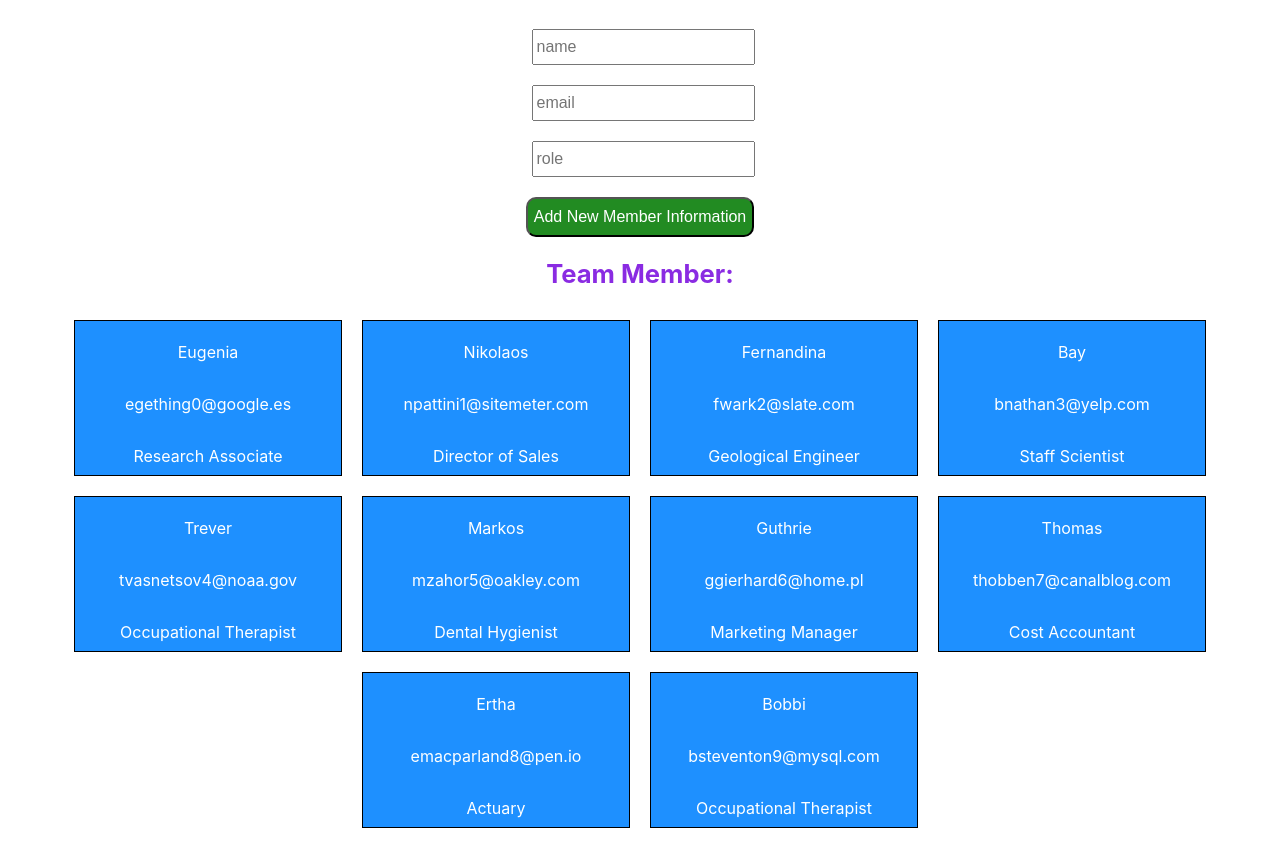
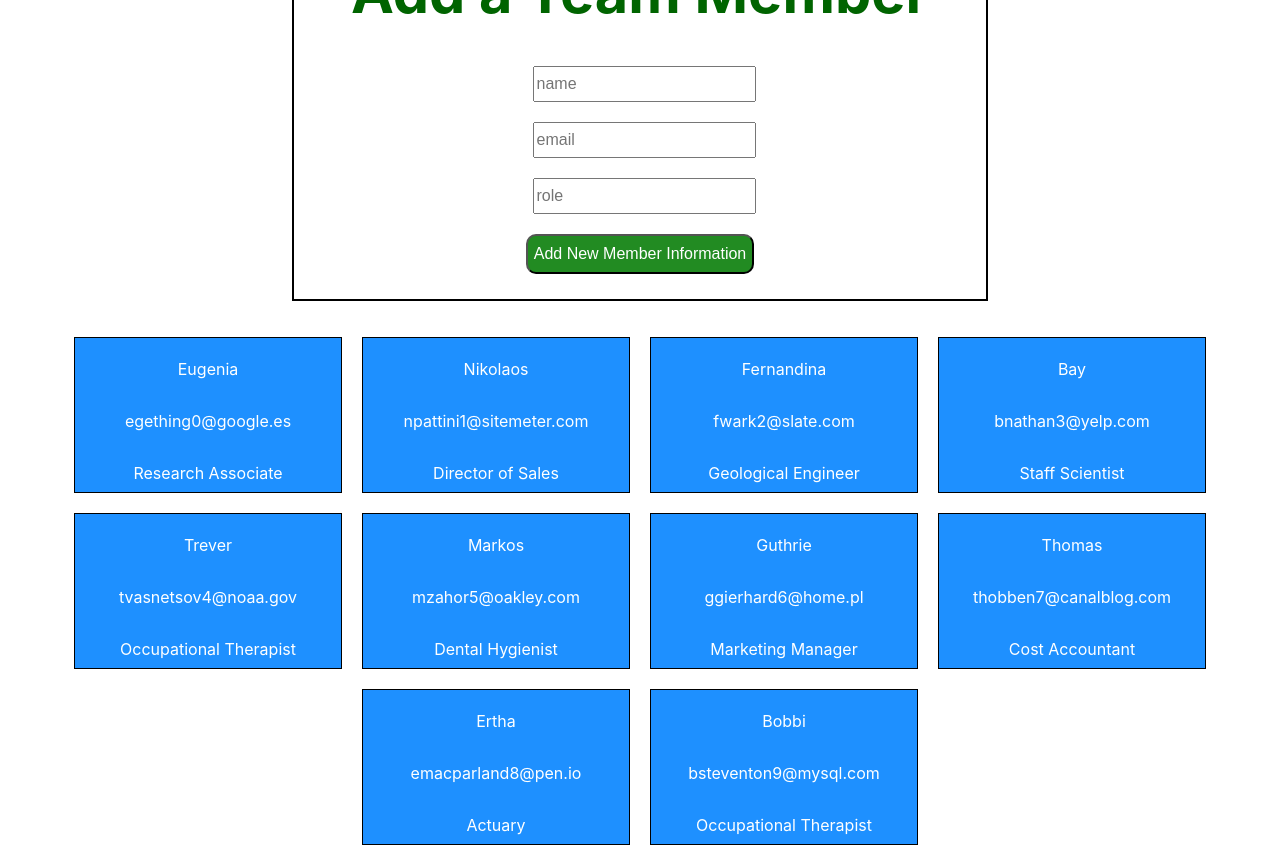
Before and after one commit to jeffglanville/team-builder, a React (Create React App) app: page / in a window 1280 px wide. Built offline with nearby package versions, Linux system fonts and the light colour scheme.

Commit message:
add changes to form

```diff
--- a/src/Components/Form/Form.js
+++ b/src/Components/Form/Form.js
@@ -31,7 +31,6 @@ function Form() {
                 </label><br />
                 <button type = 'submit' onSubmit = {e => handleSubmit(e)}>Add New Member Information</button>
             </form>
-            <h2>Team Member:</h2>
         </div>
     )
 }
--- a/src/Components/Form/Form.scss
+++ b/src/Components/Form/Form.scss
@@ -1,3 +1,13 @@
+.container {
+    border: 2px solid black;
+    width: 50%;
+    display: flex;
+    flex-direction: column;
+    align-items: center;
+    margin: 2%;
+    padding: 2%;
+    background-color: rgba;
+}
 form {
     display: flex;
     flex-direction: column;
```
